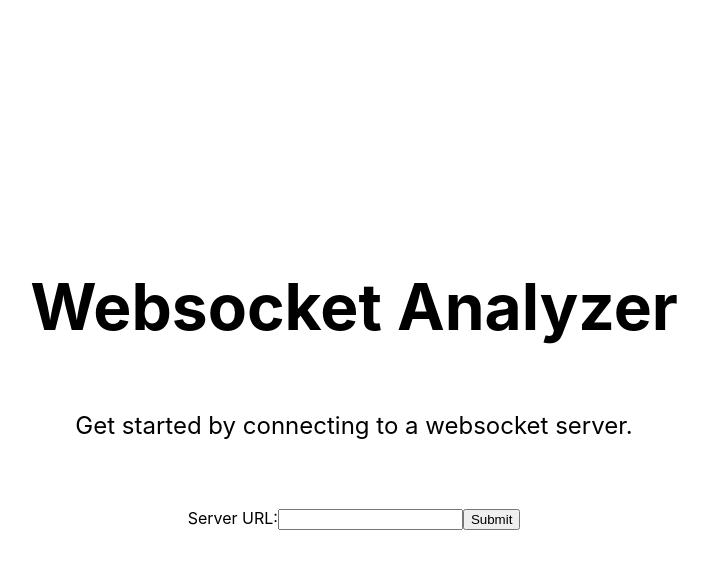
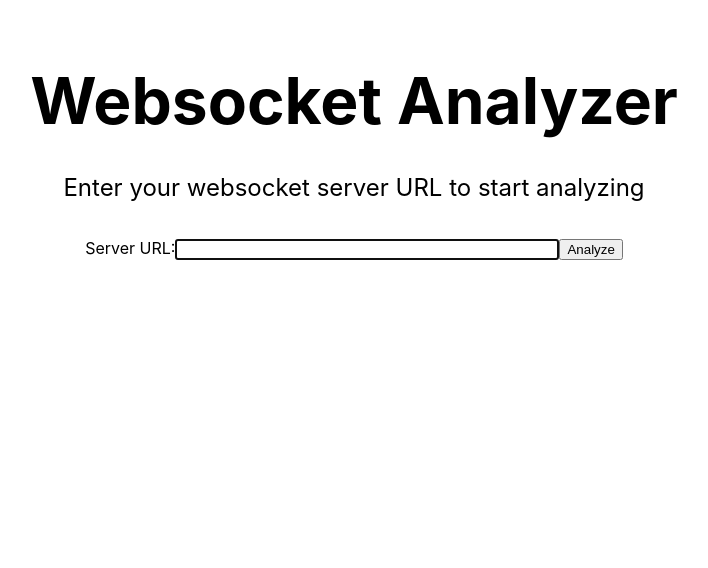
Before and after one commit to dheater/ws-analyze, a Next.js app: page / in a window 1280 px wide. Shown: the top 568 px of the page, without its empty margins (286-994 px from the left). Built offline with nearby package versions, Linux system fonts and the light colour scheme.

Commit message:
Add anaysis page and link it to the submit button for entering the server URL

```diff
--- a/components/ServerUrlForm.js
+++ b/components/ServerUrlForm.js
@@ -1,35 +1,33 @@
 import React from "react";
+import {useRouter} from "next/router";
+import styles from "../styles/Home.module.css";
 
-class ServerUrlForm extends React.Component {
+export default function ServerUrlForm() {
 
-    constructor(props) {
-        super(props);
-        this.state = {value: ''};
+    const router = useRouter();
+    const [serverUrl, setServerUrl] = React.useState('');
 
-        this.handleChange = this.handleChange.bind(this);
-        this.handleSubmit = this.handleSubmit.bind(this);
+    const handleChange = setValue => e => {
+        setValue(e.target.value);
     }
 
-    handleChange(event) {
-        this.setState({value: event.target.value});
+    const handleSubmit = e => {
+        console.log('A name was submitted: ' + serverUrl);
+        e.preventDefault();
+        router.push("/analyzer");
     }
 
-    handleSubmit(event) {
-        alert('A name was submitted: ' + this.state.value);
-        event.preventDefault();
-    }
-
-    render() {
     return (
-            <form onSubmit={this.handleSubmit}>
+        <form onSubmit={handleSubmit}>
             <label>
                 Server URL:
-                    <input type="url" value={this.state.value} onChange={this.handleChange}/>
+                <input type="url"
+                       style={{width: '24rem'}}
+                       autoFocus={true}
+                       value={serverUrl}
+                       onChange={handleChange(setServerUrl)}/>
             </label>
-                <input type="submit" value="Submit"/>
+            <input type="submit" value="Analyze"/>
         </form>
     );
 }
-}
-
-export default ServerUrlForm;
--- a/pages/index.js
+++ b/pages/index.js
@@ -17,7 +17,7 @@ export default function Home() {
                 </h1>
 
                 <p className={styles.description}>
-                    Get started by connecting to a websocket server.
+                    Enter your websocket server URL to start analyzing
                 </p>
 
                 <ServerUrlForm/>
--- a/styles/Home.module.css
+++ b/styles/Home.module.css
@@ -3,7 +3,6 @@
 }
 
 .main {
-  min-height: 100vh;
   padding: 4rem 0;
   flex: 1;
   display: flex;
@@ -51,7 +50,7 @@
 }
 
 .description {
-  margin: 4rem 0;
+  margin: 2rem 0;
   line-height: 1.5;
   font-size: 1.5rem;
 }
```
Also changed, not shown: pages/analyzer.js (added, +12 -0 lines). Lines whose indentation alone changed are shown as unchanged.
